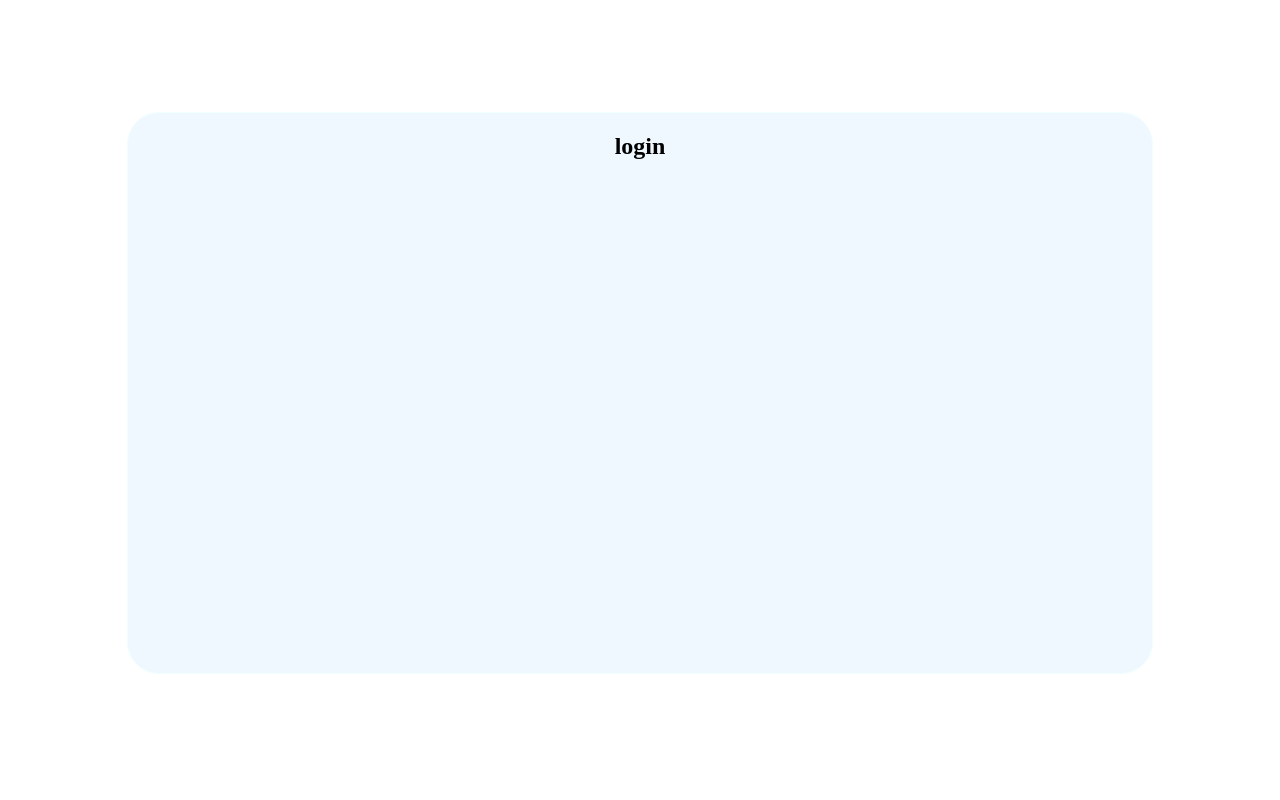
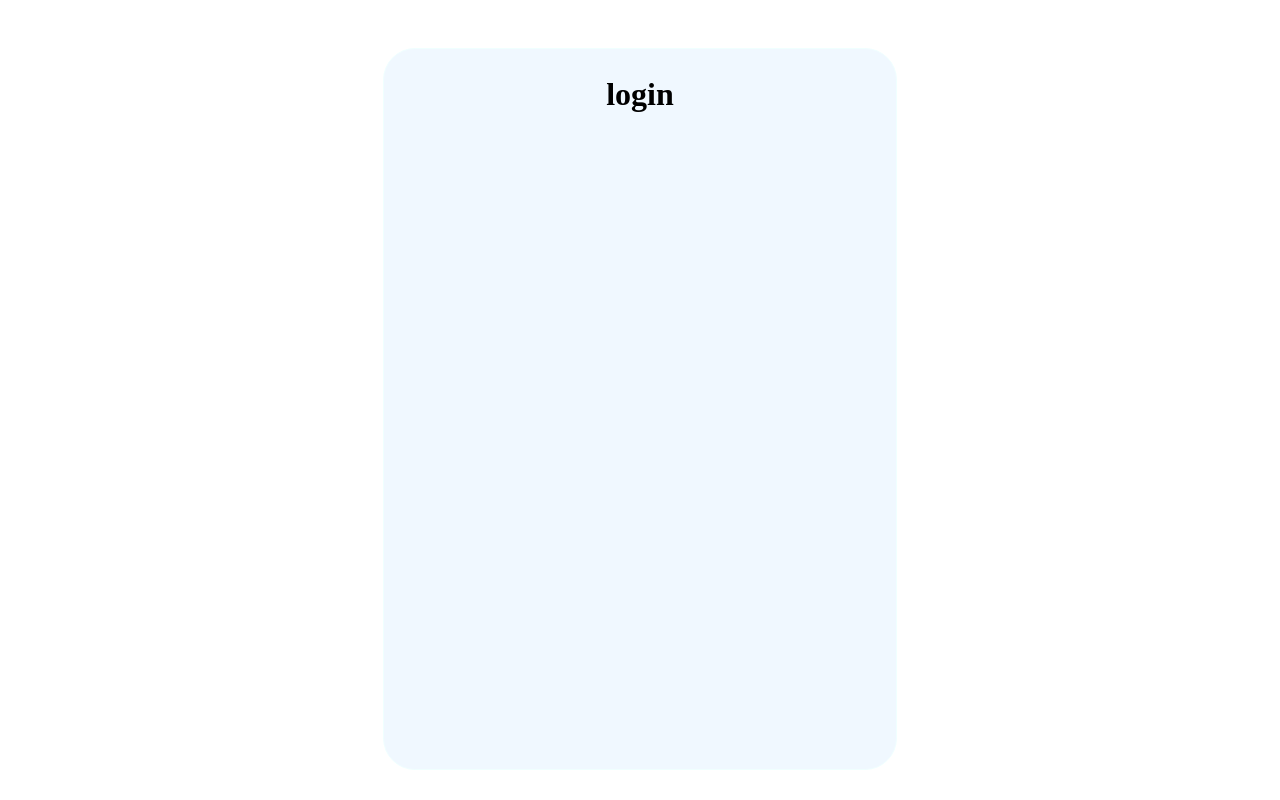
Before and after one commit to roht2103/login-page, a plain HTML site: page index.html in a window 1280 px wide. Drawn offline with Linux system fonts and the light colour scheme.

Commit message:
login-heading

```diff
--- a/styles.css
+++ b/styles.css
@@ -1,12 +1,12 @@
 .div-login{
     border: 1px solid azure;
-    height: 70vh;
-    width: 80vw;
+    height: 90vh;
+    width: 40vw;
     background-color: aliceblue;
     border-radius: 2rem;
 }
 .div{
-    padding-top: 13vh;
+    padding-top: 5vh;
     display: flex;
     justify-content: center;
     align-items: center;
@@ -15,4 +15,6 @@
 .div-heading{
     display: flex;
     justify-content: center;
+    font-size: xx-large;
+    font-family: 'Times New Roman', Times, serif;
 }
```
